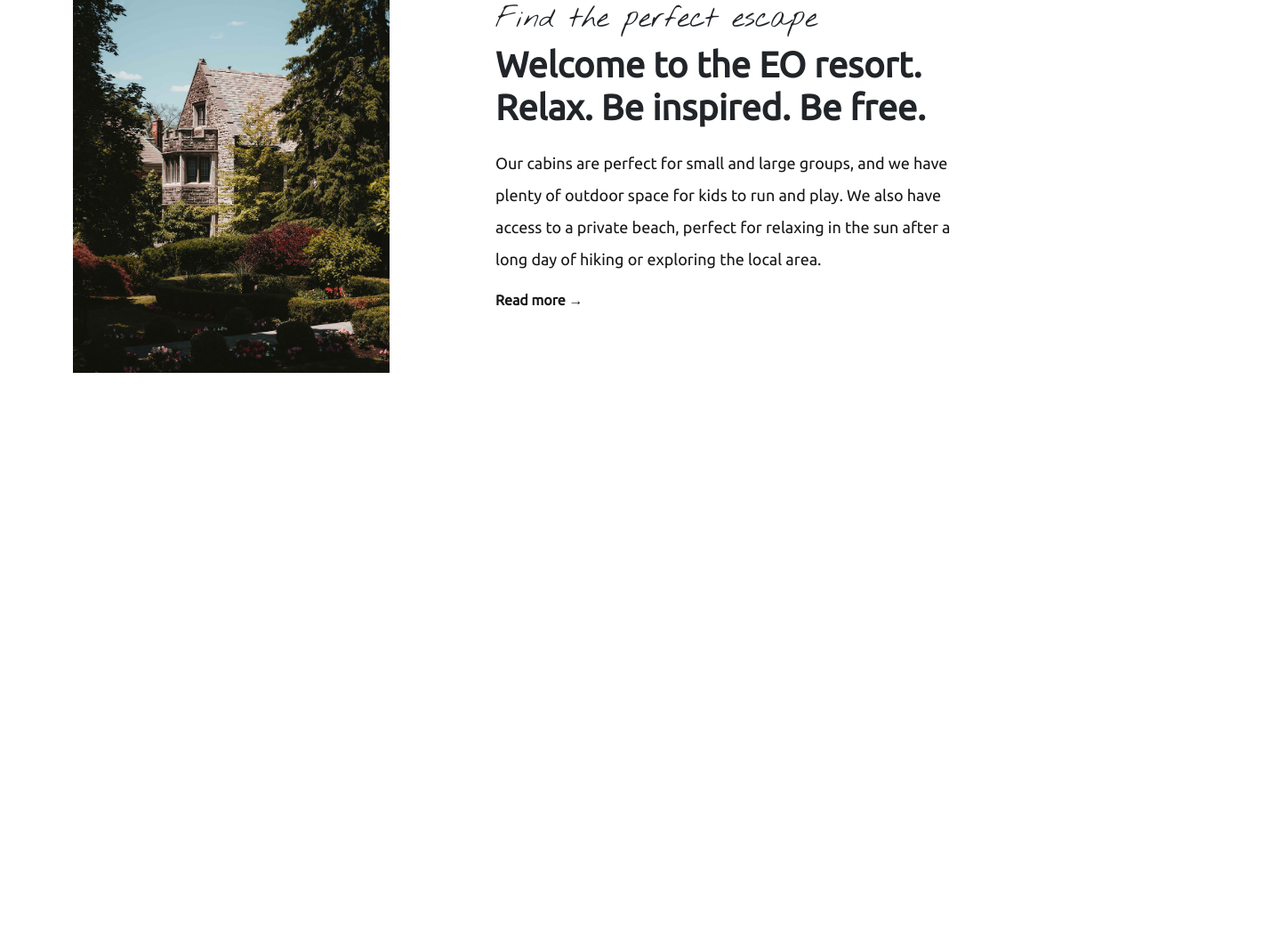
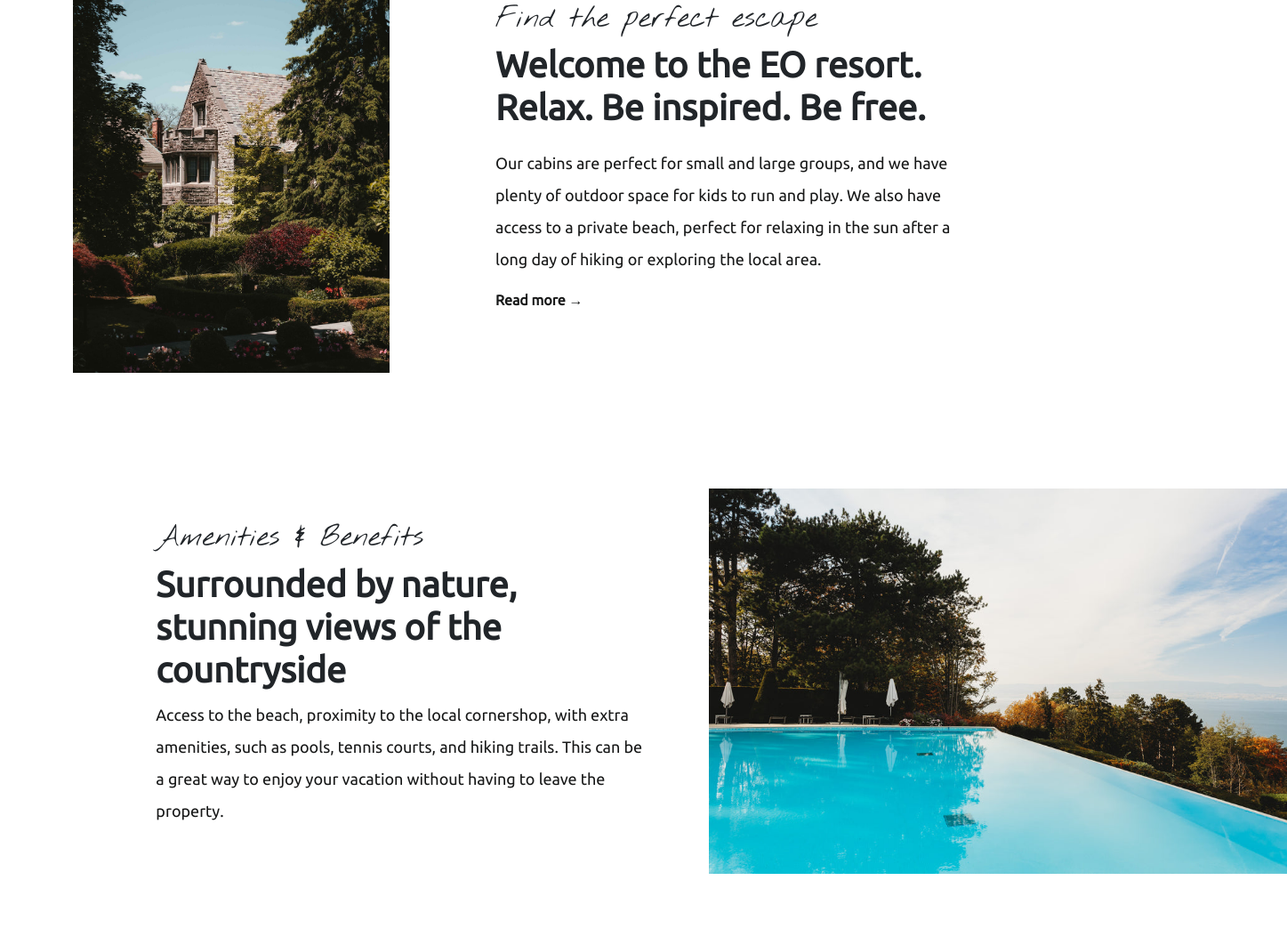
Before and after one commit to EboseHH/The-EO-hotel, a plain HTML site: page index.html in a window 1280 px wide. Shown: the part 796-1858 px from the top of the page at 89% size, 1447 px wide, since content can reach past the window. Before the commit the page ends 1265 px from the top, so only its background shows below. Drawn offline with nearby package versions, Linux system fonts and the light colour scheme.

Commit message:
Amenities section

```diff
--- a/css/style.css
+++ b/css/style.css
@@ -1,9 +1,13 @@
-body{
+body {
     font-family: "Ubuntu", serif;
 }
 
 h1 {
     font-weight: 700;
+}
+
+h2 {
+    font-family: "Nothing you could do", cursive;
 }
 
 p {
@@ -19,38 +23,38 @@ a {
     text-decoration: none;
 }
 
-a:hover{
+a:hover {
     color: black;
 }
 
-.navbar{
+.navbar {
     background-color: transparent;
     font-family: 'Ubuntu', serif;
     font-size: 14px;
     color: #fff;
 }
-.nav-link{
+.nav-link {
     color: #fff;
 }
 
-.navbar-brand{
+.navbar-brand {
     color: #fff;
 }
 
-.navbar-brand img{
+.navbar-brand img {
     height: 80px;
 }
 
-.navbar-dark .navbar-toggler{
+.navbar-dark .navbar-toggler {
     border-color: transparent;
 }
 
-.collapse{
+.collapse {
     margin-left: 50%;
 }
 
 /* Hero section */
-#hero{
+#hero {
    background-image: linear-gradient( rgba(0, 0, 0, 0.5), rgba(0, 0, 0, 0.5) ), url("../images/resort.jpg");
    height: 600px;
    background-size: cover;
@@ -63,18 +67,13 @@ a:hover{
    text-align: center;
 }
 
-h2 {
-    font-family: "Nothing you could do", cursive;
-
-}
-
 #hero h1 {
     font-size: 72px;
     font-weight: 700;
     margin-top: 20px;
 }
 
-#hero p{
+#hero p {
     line-height: 1.5rem;
     padding-top: 20px;
     color: #fff;
@@ -86,12 +85,12 @@ h2 {
    font-weight: 700;
 
 }
-#hero .container{
+#hero .container {
 max-width: 700px;
 }
 
 /* Welcome Section  */
-#welcome{
+#welcome {
     padding-top: 80px;
 }
 
@@ -106,3 +105,13 @@ margin-bottom: 50px;
 #welcome h1 {
     margin-bottom: 20px;
 }
+
+#amenities .row {
+    align-items: center;
+    padding: 80px;
+}
+
+#amenities img {
+    padding-left: 50px;
+    max-width: 700px
+}
--- a/index.html
+++ b/index.html
@@ -45,7 +45,7 @@
         </div>
     </nav>
     <section id="hero">
-        <div class="container">
+        <div class="container-fluid">
             <h2>Your home away from home</h2>
             <h1>The perfect place to escape </h1>
             <p>Welcome to our beautiful resort! Our property is the perfect place to escape the hustle and
@@ -68,11 +68,24 @@
                         to run and play. We also have access to a private beach, perfect for relaxing in the sun after a
                         long day of hiking or
                         exploring the local area.</p>
-                       <a href="">Read more &rarr;</a>
+                    <a href="">Read more &rarr;</a>
                 </div>
+            </div>
+        </div>
+    </section>
 
+    <section id="amenities">
+        <div class="row">
+            <div class="col-md-6 offset-md-1">
+                <h2>Amenities & Benefits</h2>
+                <h1>Surrounded by nature, stunning views of the countryside</h1>
+                <p>Access to the beach, proximity to the local cornershop, with extra amenities, such as pools, tennis
+                    courts, and hiking trails. This can be a great way to
+                    enjoy your vacation without having to leave the property.</p>
             </div>
-
+            <div class="col-md-4">
+                <img src="images/pool.jpg" alt="swimming pool">
+            </div>
         </div>
 
     </section>
```
Also changed, not shown: images/pool.jpg (added), 1 other file.
